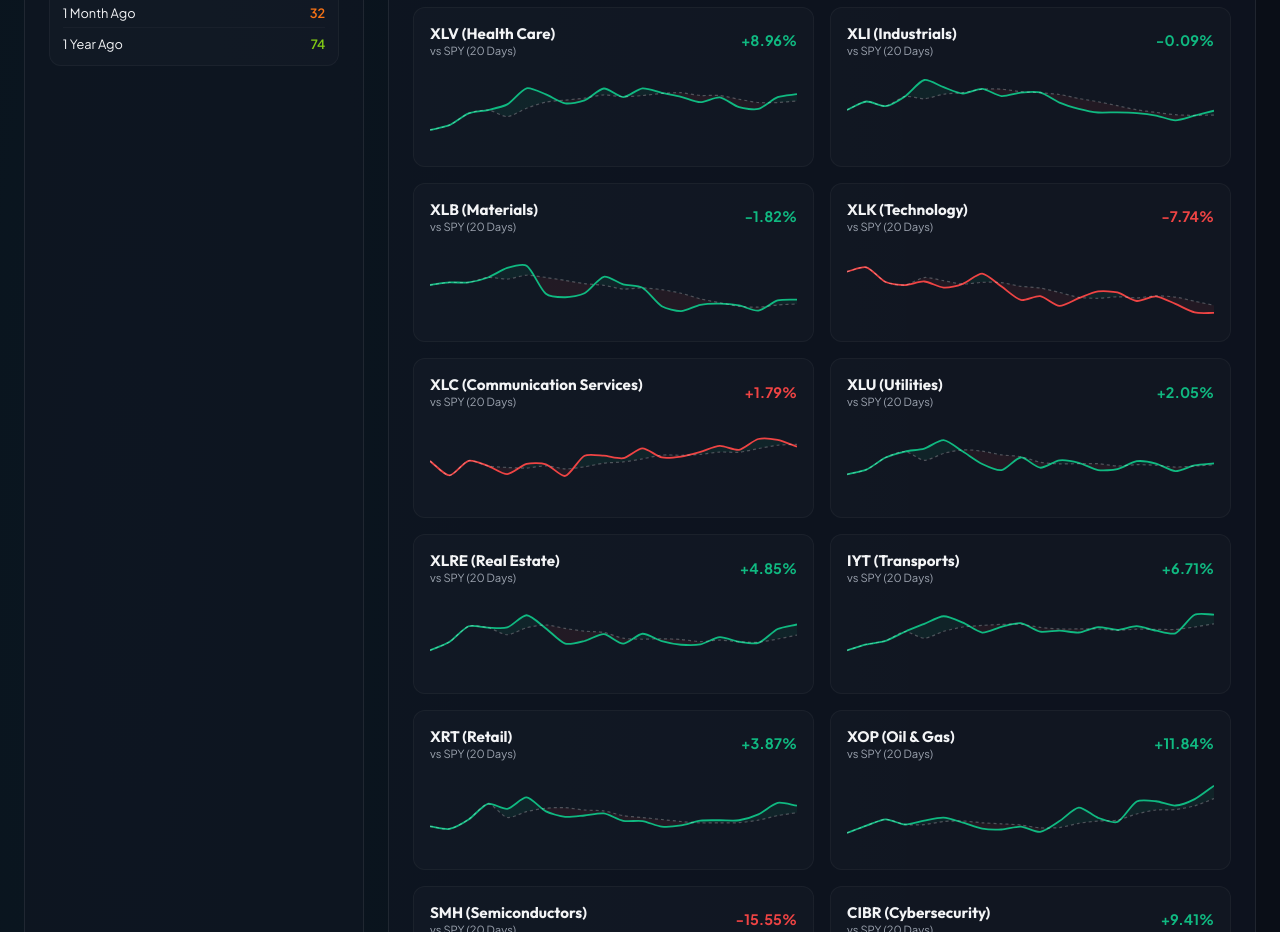
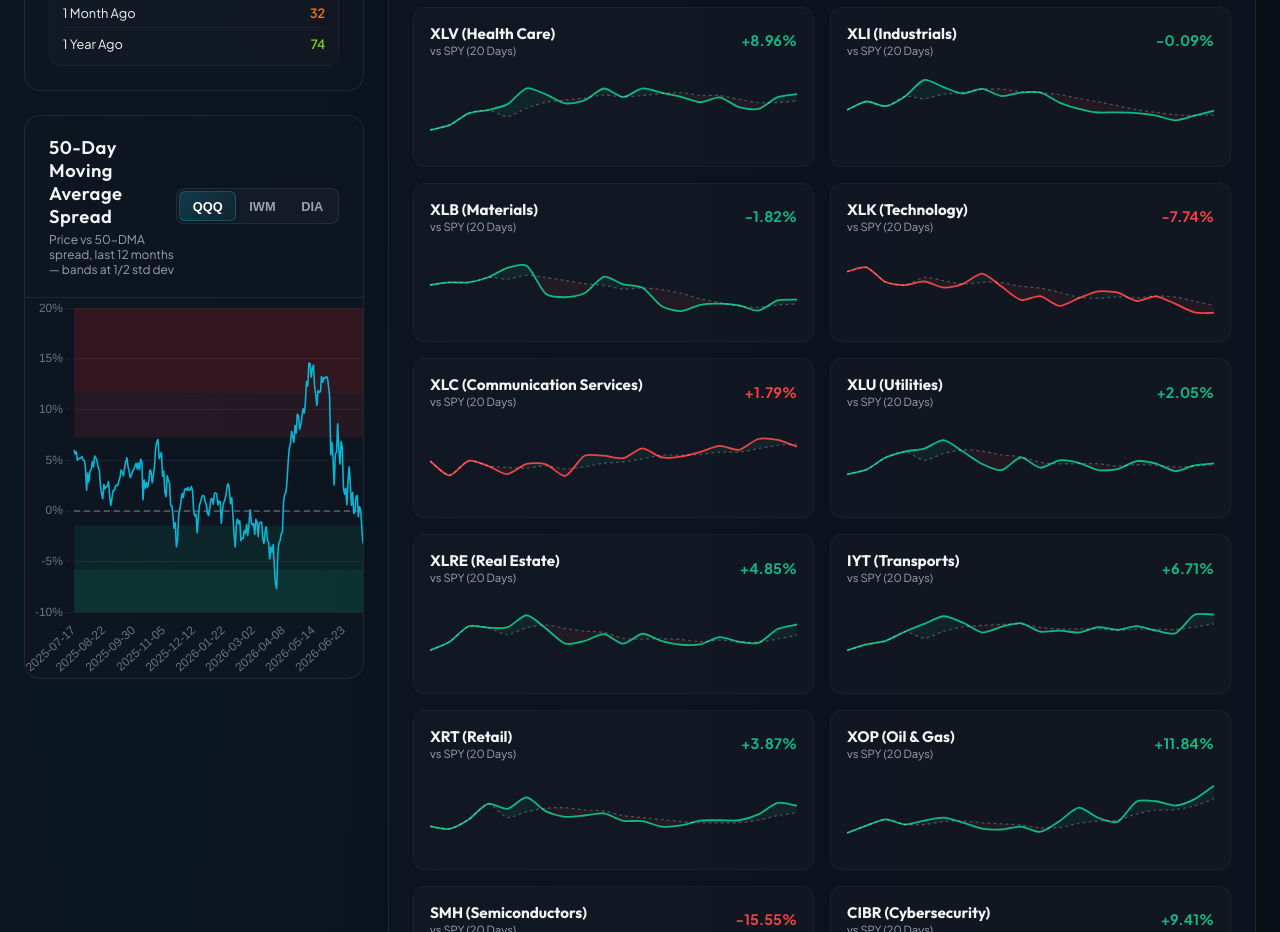
Before and after one commit to Avids/MarketCompass, a plain HTML site: page index.html in a window 1280 px wide. Shown: the part 700-1632 px from the top of the page. Drawn offline with nearby package versions, Linux system fonts and the light colour scheme.

Commit message:
style: fix vertical alignment by stacking Fear & Greed and MA Spread in a flex column

```diff
--- a/index.html
+++ b/index.html
@@ -50,6 +50,7 @@
             <!-- Overview View -->
             <div id="view-overview" class="tab-content active">
                 <div class="overview-grid">
+                    <div class="overview-left-col">
                         <!-- Fear & Greed Section -->
                         <section class="card glass-card fear-greed-card">
                             <div class="card-header fg-card-header-flex">
@@ -110,7 +111,9 @@
                                 </div>
                             </div>
                         </section>
+                    </div>
 
+                    <div class="overview-right-col">
                         <!-- Relative Strength Section -->
                         <section class="card glass-card relative-strength-card">
                             <div class="card-header rs-card-header-flex">
@@ -129,6 +132,7 @@
                                 </div>
                             </div>
                         </section>
+                    </div>
                 </div>
             </div>
 
--- a/style.css
+++ b/style.css
@@ -182,31 +182,28 @@
     display: block;
 }
 
-/* Grid Layout */
+/* Grid & Flex Layout */
 .dashboard-main {
     margin-top: 1rem;
 }
 
 .overview-grid {
-    display: grid;
-    grid-template-columns: 340px 1fr;
-    grid-template-rows: auto auto;
+    display: flex;
     gap: 1.5rem;
+    align-items: flex-start;
 }
 
-.fear-greed-card {
-    grid-column: 1;
-    grid-row: 1;
+.overview-left-col {
+    display: flex;
+    flex-direction: column;
+    gap: 1.5rem;
+    width: 340px;
+    flex-shrink: 0;
 }
 
-.ma-spread-card {
-    grid-column: 1;
-    grid-row: 2;
-}
-
-.relative-strength-card {
-    grid-column: 2;
-    grid-row: 1 / span 2;
+.overview-right-col {
+    flex: 1;
+    min-width: 0;
 }
 
 /* Fear and Greed Index Widget */
@@ -668,10 +665,10 @@
 /* Responsive adjustments */
 @media (max-width: 1200px) {
     .overview-grid {
-        grid-template-columns: 1fr;
+        flex-direction: column;
     }
-    .fear-greed-card, .relative-strength-card {
-        grid-column: 1 / -1;
+    .overview-left-col {
+        width: 100%;
     }
 }
 
```
Lines whose indentation alone changed are shown as unchanged.
